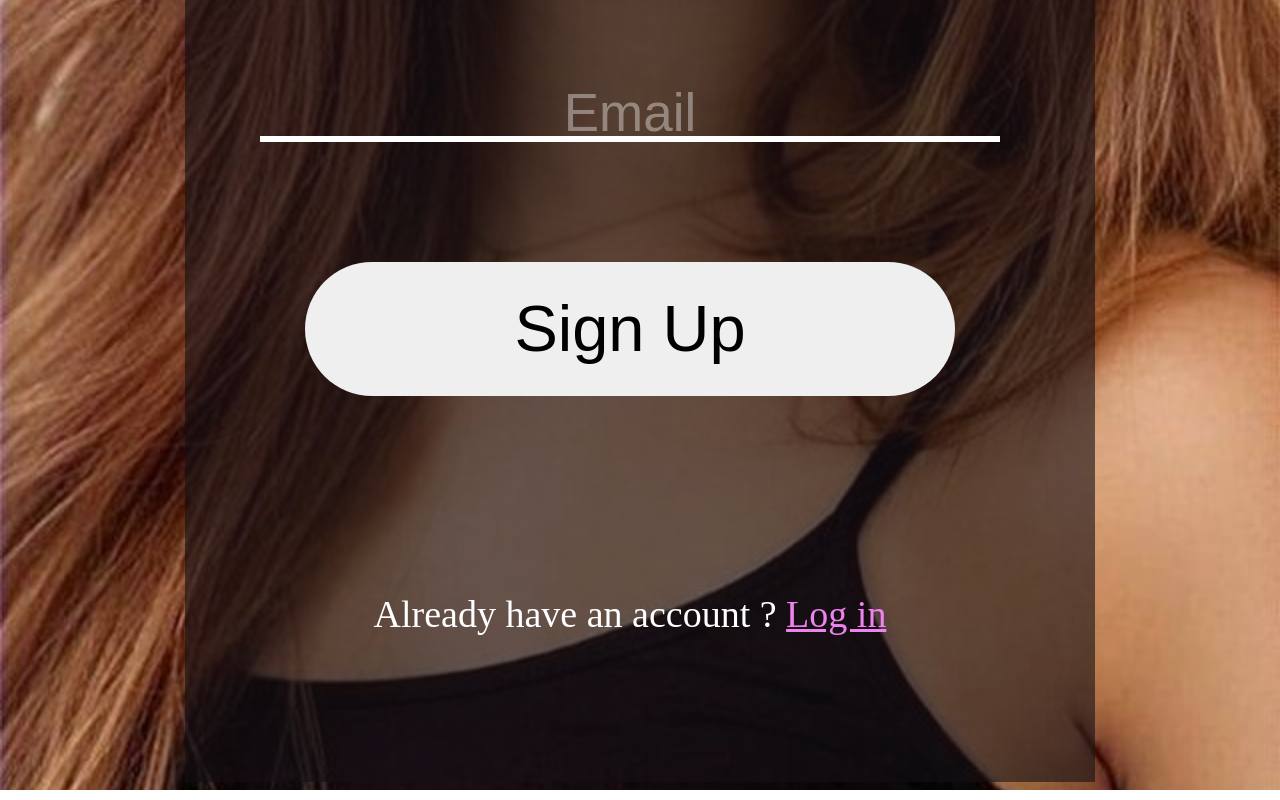
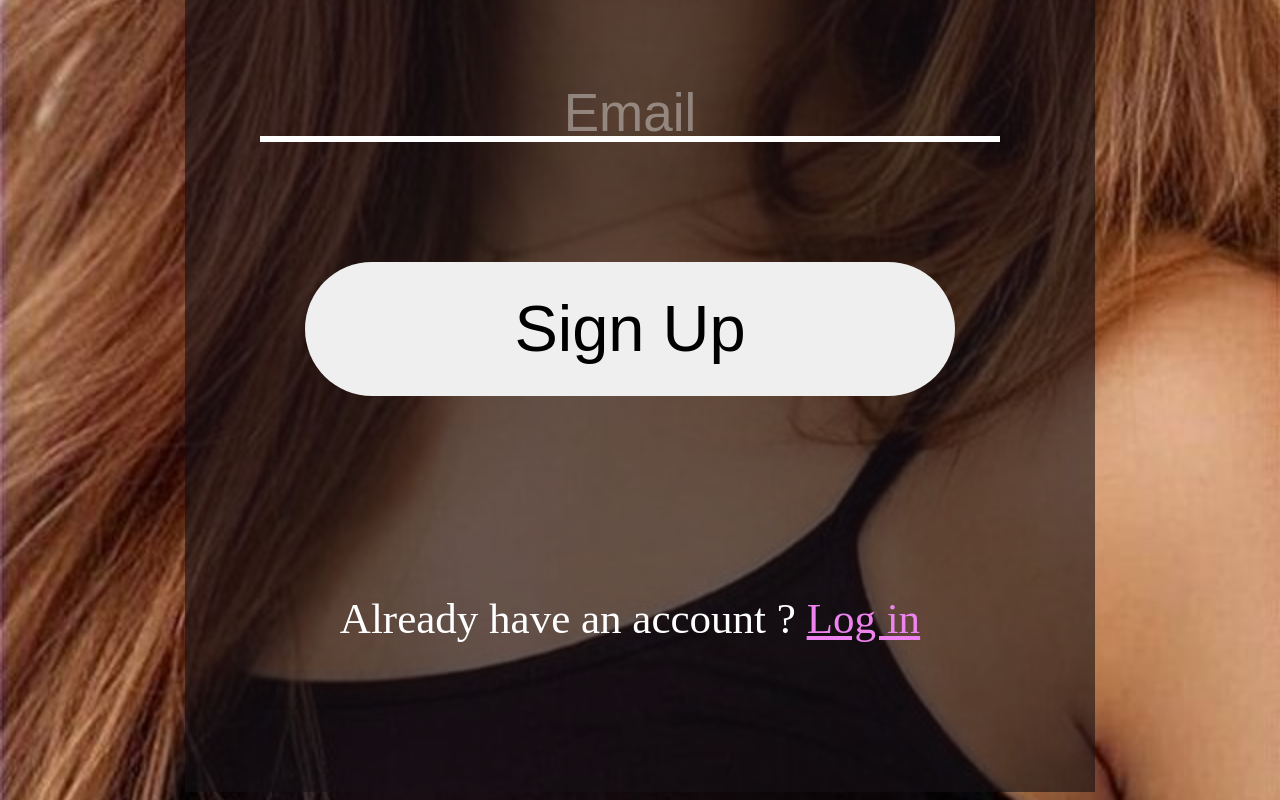
Before and after one commit to Gracyglobal/SignUp_Form, a plain HTML site: page index.html in a window 1280 px wide. Shown: the part 1111-1911 px from the top of the page. Drawn offline with Linux system fonts and the light colour scheme.

Commit message:
Form style

```diff
--- a/signup.css
+++ b/signup.css
@@ -65,7 +65,7 @@ button:hover{
 
 .signIn{
 				color: white;
-				font-size: 38px;
+				font-size: 43px;
 
 }
 
```
